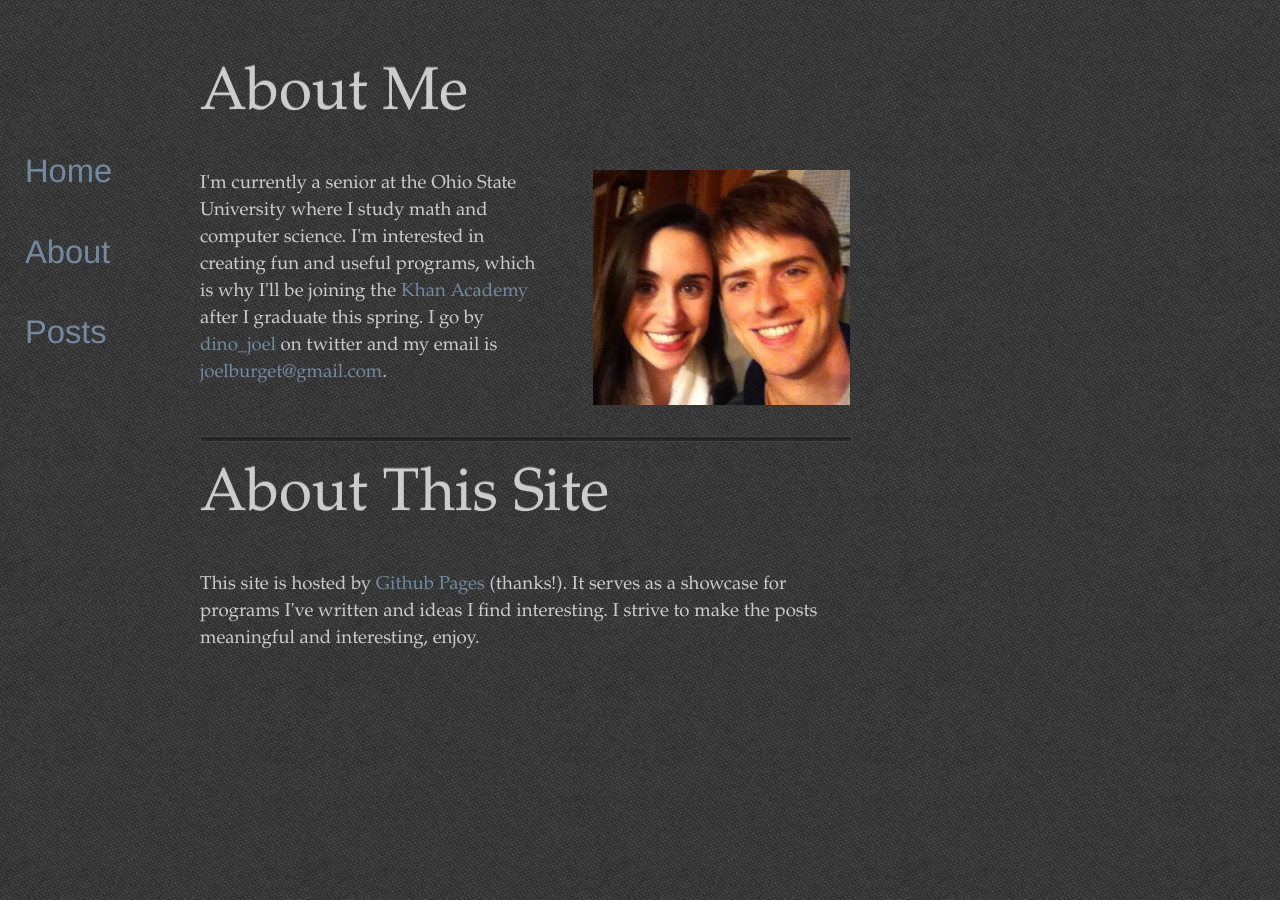
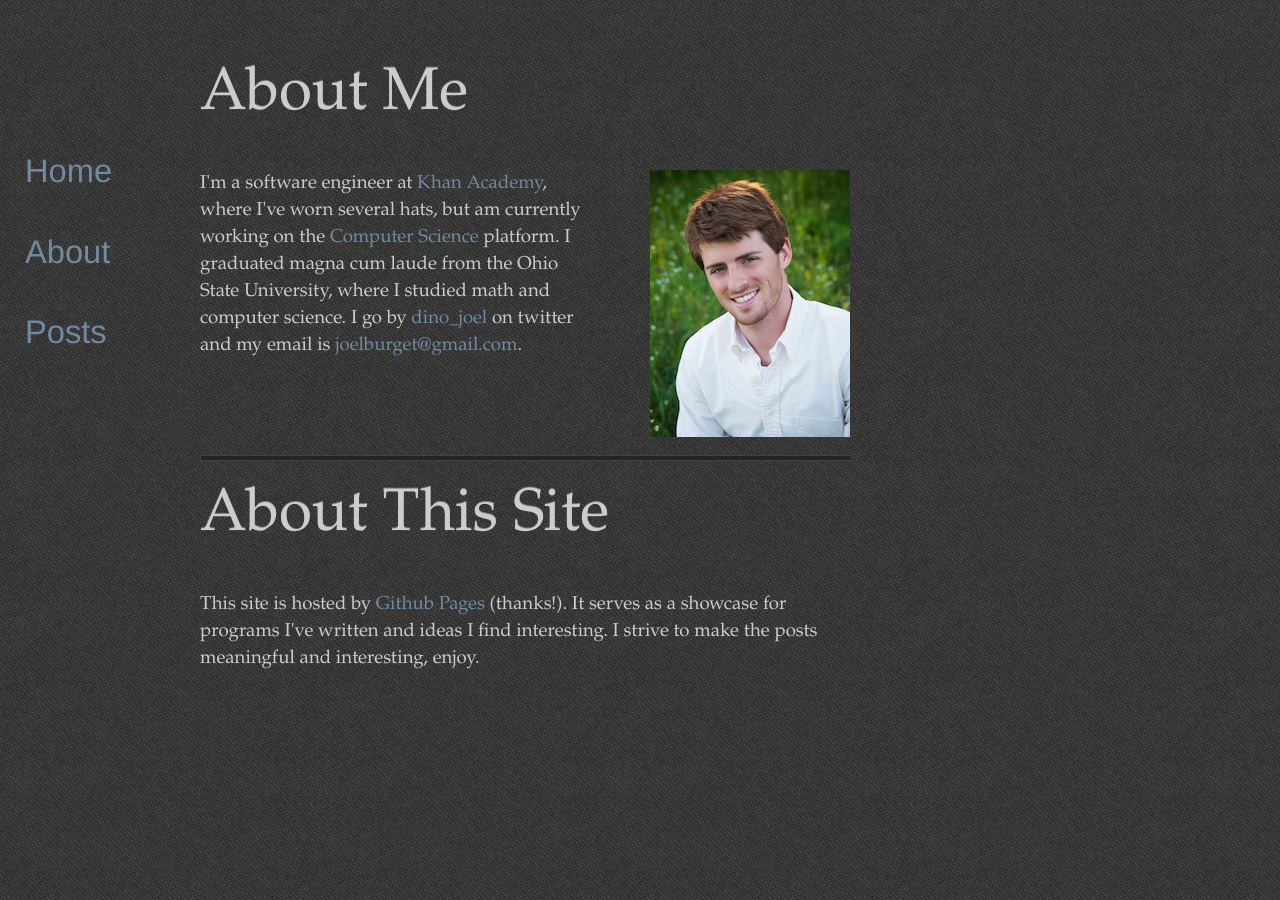
Before and after one commit to joelburget/website, a Jekyll site: the page built from _posts/2011-2-26-about.html, in a window 1280 px wide. Built offline with Jekyll 4.4.1, drawn with Linux system fonts in a browser that asks for light colours; nearby versions of some CDN libraries.

Commit message:
Update bio and image on /about/

```diff
--- a/_posts/2011-2-26-about.html
+++ b/_posts/2011-2-26-about.html
@@ -18,12 +18,12 @@ script: |
   <div id=topSection>
     <h2>About Me</h2>
     <div id="aboutMe">
-      <p>I'm currently a senior at the Ohio State University where I study math and computer science. I'm interested in creating fun and useful programs, which is why I'll be joining the <a href="http://www.khanacademy.org">Khan Academy</a> after I graduate this spring. I go by <a href="http://twitter.com/dino_joel">dino_joel</a> on twitter and my email is <a class="email">joelburget('at' goes here)gmail.com</a>.</p>
+      <p>I'm a software engineer at <a href="http://www.khanacademy.org">Khan Academy</a>, where I've worn several hats, but am currently working on the <a href="http://www.khanacademy.org/cs">Computer Science</a> platform. I graduated magna cum laude from the Ohio State University, where I studied math and computer science. I go by <a href="http://twitter.com/dino_joel">dino_joel</a> on twitter and my email is <a class="email">joelburget('at' goes here)gmail.com</a>.</p>
     </div>
-    <div id=pic><img src="/media/img/mecorin.jpg" width="257px" height="235px" alt="picture of me looking good"/></div>
+    <div id=pic><img src="/media/img/me.jpg" width="200" height="267" alt="picture of me looking good"/></div>
   </div>
 
-  <hr />
+  <hr style="clear: both;"/>
   <div id=bottomSection>
     <h2>About This Site</h2>
     <p>This site is hosted by <a href="http://pages.github.com/">Github Pages</a> (thanks!). It serves as a showcase for programs I've written and ideas I find interesting. I strive to make the posts meaningful and interesting, enjoy.</p>
--- a/media/css/about.css
+++ b/media/css/about.css
@@ -15,18 +15,22 @@ hr {
   width: 650px;
 }
 
+#topSection {
+    width: 650px;
+}
+
 #aboutMe {
-  width: 350px;
-  margin: 0 43px 40px 0;
+  width: 400px;
   float: left;
 }
 
 #bottomSection {
   width: 650px;
+  clear: both;
 }
 
 #pic {
-  float: left;
+  float: right;
 }
 
 .last {
```
Also changed, not shown: media/img/me.jpg (added).
